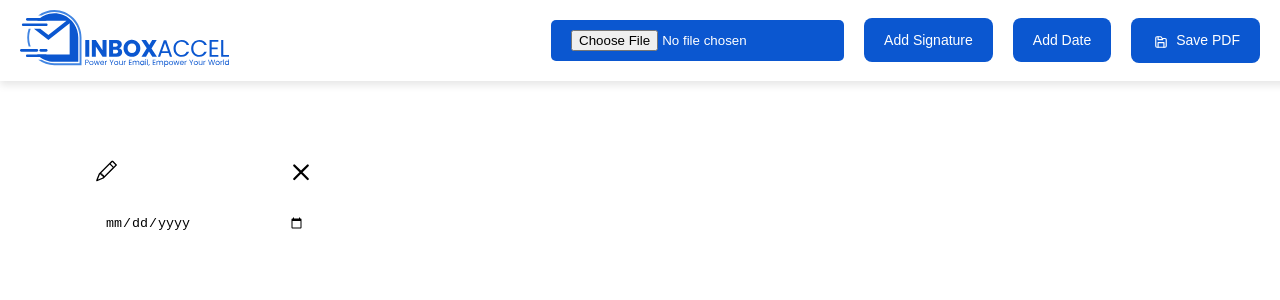
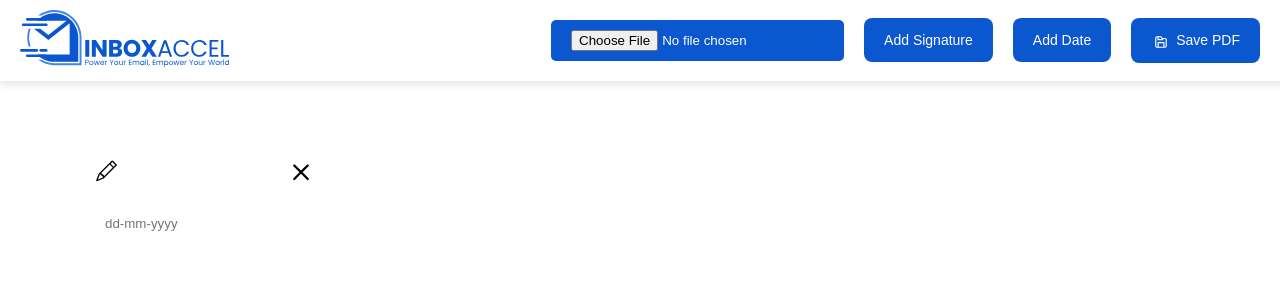
Before and after one commit to HafizFarhan/PDFSignatureApp, a React (Create React App) app: page / in a window 1280 px wide. Both pictures are taken after a click on the button "Add Date". Shown: the top 300 px of the page. Built offline with nearby package versions, Linux system fonts and the light colour scheme.

Commit message:
modified the date appearance.

```diff
--- a/package.json
+++ b/package.json
@@ -10,6 +10,7 @@
     "@testing-library/jest-dom": "^5.17.0",
     "@testing-library/react": "^13.4.0",
     "@testing-library/user-event": "^13.5.0",
+    "date-fns": "^3.6.0",
     "pdf-lib": "^1.17.1",
     "pdfjs-dist": "^3.11.174",
     "pspdfkit": "^2024.3.2",
--- a/src/components/TextInputComponent.js
+++ b/src/components/TextInputComponent.js
@@ -1,5 +1,8 @@
 import React, { useState, useRef } from "react";
 import Draggable from "react-draggable";
+import DatePicker from "react-datepicker";
+import "react-datepicker/dist/react-datepicker.css";
+import { format, parse } from "date-fns";
 import "../App.css";
 
 const TextInputComponent = ({
@@ -8,18 +11,18 @@ const TextInputComponent = ({
   onDelete,
   defaultText = "",
 }) => {
-  const [text, setText] = useState(defaultText);
+  // Parse the defaultText to a Date object
+  const initialDate = defaultText ? parse(defaultText, "dd-MM-yyyy", new Date()) : null;
+  const [selectedDate, setSelectedDate] = useState(initialDate);
   const [isDragging, setIsDragging] = useState(false);
   const [isEditable, setIsEditable] = useState(false);
   const [scaledPosition, setScaledPosition] = useState(position);
 
-  const inputRef = useRef(null); // Ref for focusing the input
+  const inputRef = useRef(null);
 
-  const handleInputChange = (e) => {
-    const inputDate = e.target.value;
-    const [year, month, day] = inputDate.split('-');
-    const formattedDate = `${day}-${month}-${year}`;
-    setText(formattedDate);
+  const handleDateChange = (date) => {
+    setSelectedDate(date);
+    const formattedDate = format(date, "dd-MM-yyyy");
     if (onChange) {
       onChange({ ...scaledPosition, text: formattedDate });
     }
@@ -37,7 +40,10 @@ const TextInputComponent = ({
       const newY = scaledPosition.y + deltaY / 2;
 
       setScaledPosition({ x: newX, y: newY });
-      onChange({ x: newX, y: newY, text });
+      if (selectedDate) {
+        const formattedDate = format(selectedDate, "dd-MM-yyyy");
+        onChange({ x: newX, y: newY, text: formattedDate });
+      }
     }
   };
 
@@ -50,14 +56,7 @@ const TextInputComponent = ({
   };
 
   const handleInputBlur = () => {
-    setIsEditable(false); // Set editable to false when input blurs
-  };
-  const getInputValue = () => {
-    if (text) {
-      const [day, month, year] = text.split('-');
-      return `${year}-${month}-${day}`;
-    }
-    return '';
+    setIsEditable(false);
   };
 
   return (
@@ -77,13 +76,16 @@ const TextInputComponent = ({
           cursor: isDragging ? "move" : isEditable ? "text" : "move",
         }}
       >
-        <input
+        <DatePicker
           ref={inputRef}
-          type="date"
-          value={getInputValue()}
-          onChange={handleInputChange}
+          selected={selectedDate}
+          onChange={handleDateChange}
+          dateFormat="dd-MM-yyyy"
           onDoubleClick={handleDoubleClick}
           onBlur={handleInputBlur}
+          placeholderText="dd-mm-yyyy"
+          customInput={
+            <input
               style={{
                 width: "200px",
                 height: "35px",
@@ -92,6 +94,8 @@ const TextInputComponent = ({
                 padding: "5px",
                 pointerEvents: isEditable ? "auto" : "none",
               }}
+            />
+          }
         />
 
         <button
```
Also changed, not shown: 1 other file (tests, documents, lock files or other folders). Lines whose indentation alone changed are shown as unchanged.
